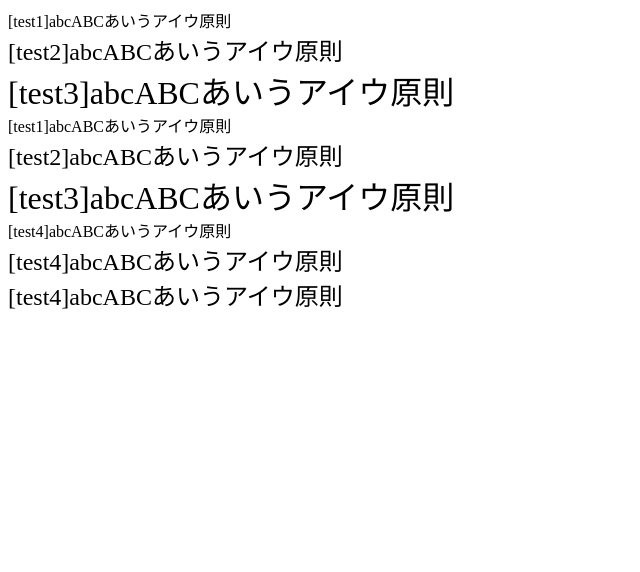
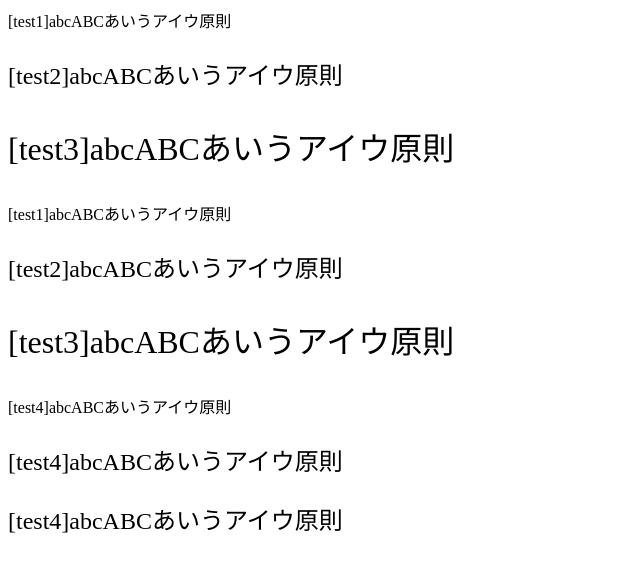
Before and after one commit to shoheiokumatsu/userinterfacetest.github.io, a plain HTML site: page index.html in a window 1280 px wide. Shown: the whole page, without its empty margins (0-640 px from the left). Drawn offline with Linux system fonts and the light colour scheme.

Commit message:
タグ変更

```diff
--- a/index.html
+++ b/index.html
@@ -34,33 +34,33 @@
  </head>
 
  <body>
-  <div class="test-1-0rem">
+  <p class="test-1-0rem">
     [test1]abcABCあいうアイウ原則
-  </div>
-  <div class="test-1-5rem">
+  </p>
+  <p class="test-1-5rem">
     [test2]abcABCあいうアイウ原則
-  </div>
-  <div class="test-2-0rem">
+  </p>
+  <p class="test-2-0rem">
     [test3]abcABCあいうアイウ原則
-  </div>
-  <div class="test-1-0em">
+  </p>
+  <p class="test-1-0em">
     [test1]abcABCあいうアイウ原則
-  </div>
-  <div class="test-1-5em">
+  </p>
+  <p class="test-1-5em">
     [test2]abcABCあいうアイウ原則
-  </div>
-  <div class="test-2-0em">
+  </p>
+  <p class="test-2-0em">
     [test3]abcABCあいうアイウ原則
-  </div>
-  <div class="test-default">
+  </p>
+  <p class="test-default">
     [test4]abcABCあいうアイウ原則
-  </div>
-  <div class="test-24px">
+  </p>
+  <p class="test-24px">
     [test4]abcABCあいうアイウ原則
-  </div>
-  <div class="test-18pt">
+  </p>
+  <p class="test-18pt">
     [test4]abcABCあいうアイウ原則
-  </div>
+  </p>
  </body>
 
 </html>
```
